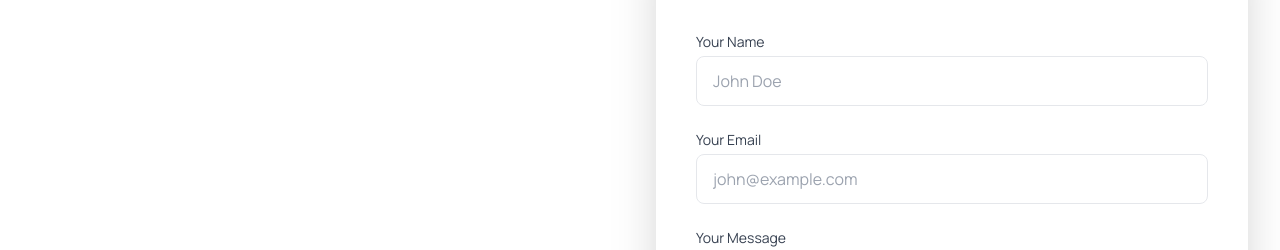
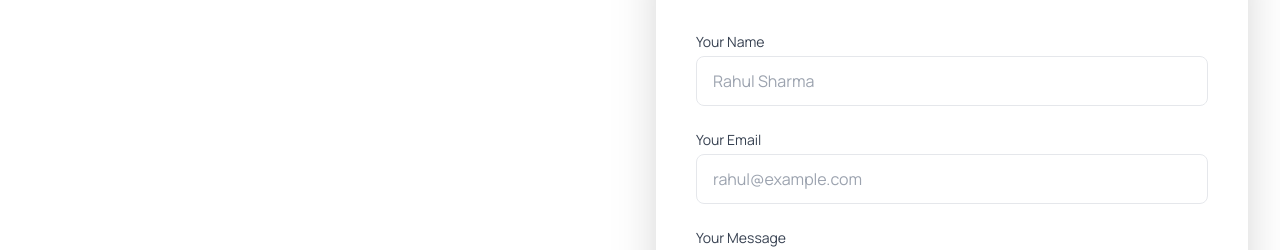
Before and after one commit to KartikDev1/TransferoFrontend, a Next.js app: page /contact in a window 1280 px wide. Shown: the part 389-639 px from the top of the page. Built offline with nearby package versions, Linux system fonts and the light colour scheme.

Commit message:
PLACEHOLDER

```diff
--- a/src/app/contact/page.js
+++ b/src/app/contact/page.js
@@ -40,9 +40,9 @@ const ContactPage = () => {
             </span>
           </h1>
           <p className="text-lg text-gray-600 max-w-2xl mx-auto">
-              Get in touch with our team. We&#39;re here to help with any questions you might have.
+            Get in touch with our team. We&#39;re here to help with any
+            questions you might have.
           </p>
-
         </motion.div>
 
         <div className="flex flex-col lg:flex-row gap-8 items-center">
@@ -86,7 +86,7 @@ const ContactPage = () => {
                     </label>
                     <input
                       type="text"
-                      placeholder="John Doe"
+                      placeholder="Rahul Sharma"
                       className="w-full px-4 py-3 border border-gray-200 rounded-lg focus:ring-2 focus:ring-blue-500 focus:border-blue-500 transition-all"
                     />
                   </div>
@@ -97,7 +97,7 @@ const ContactPage = () => {
                     </label>
                     <input
                       type="email"
-                      placeholder="john@example.com"
+                      placeholder="rahul@example.com"
                       className="w-full px-4 py-3 border border-gray-200 rounded-lg focus:ring-2 focus:ring-blue-500 focus:border-blue-500 transition-all"
                     />
                   </div>
```
